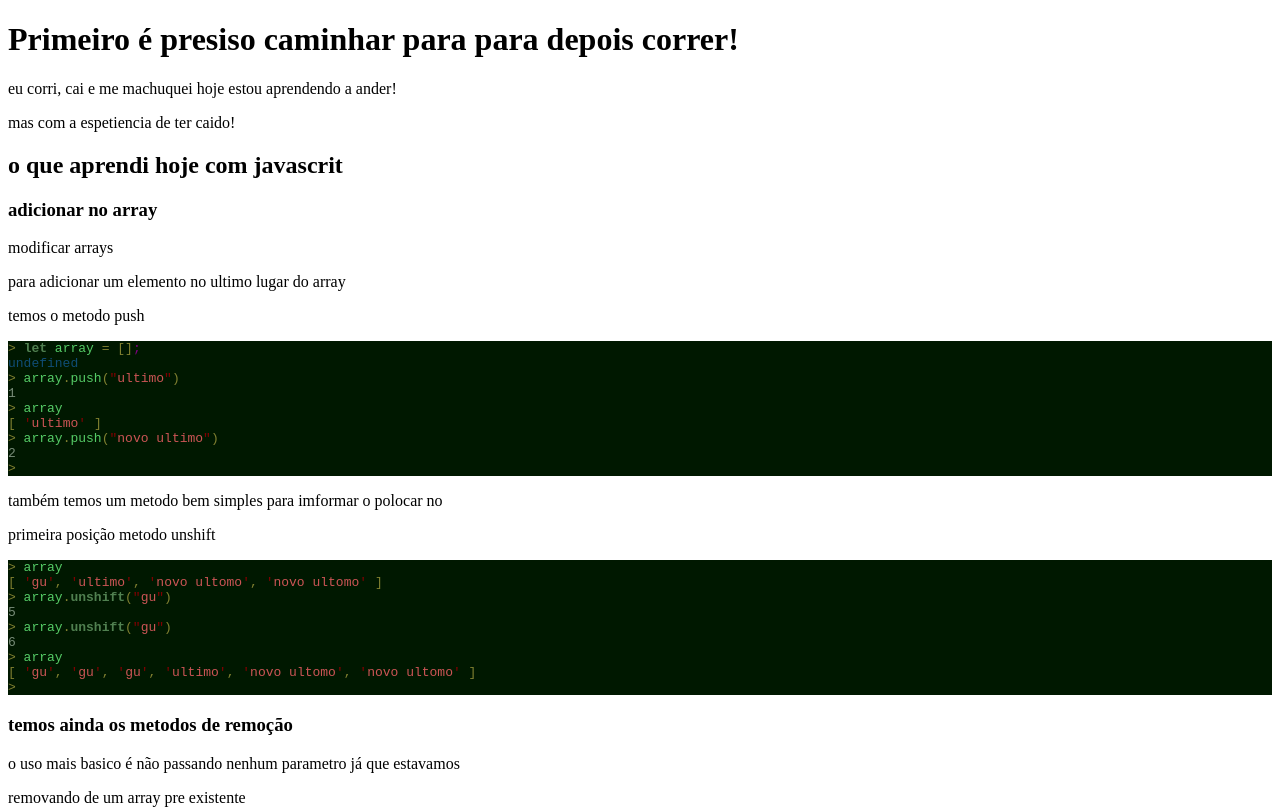
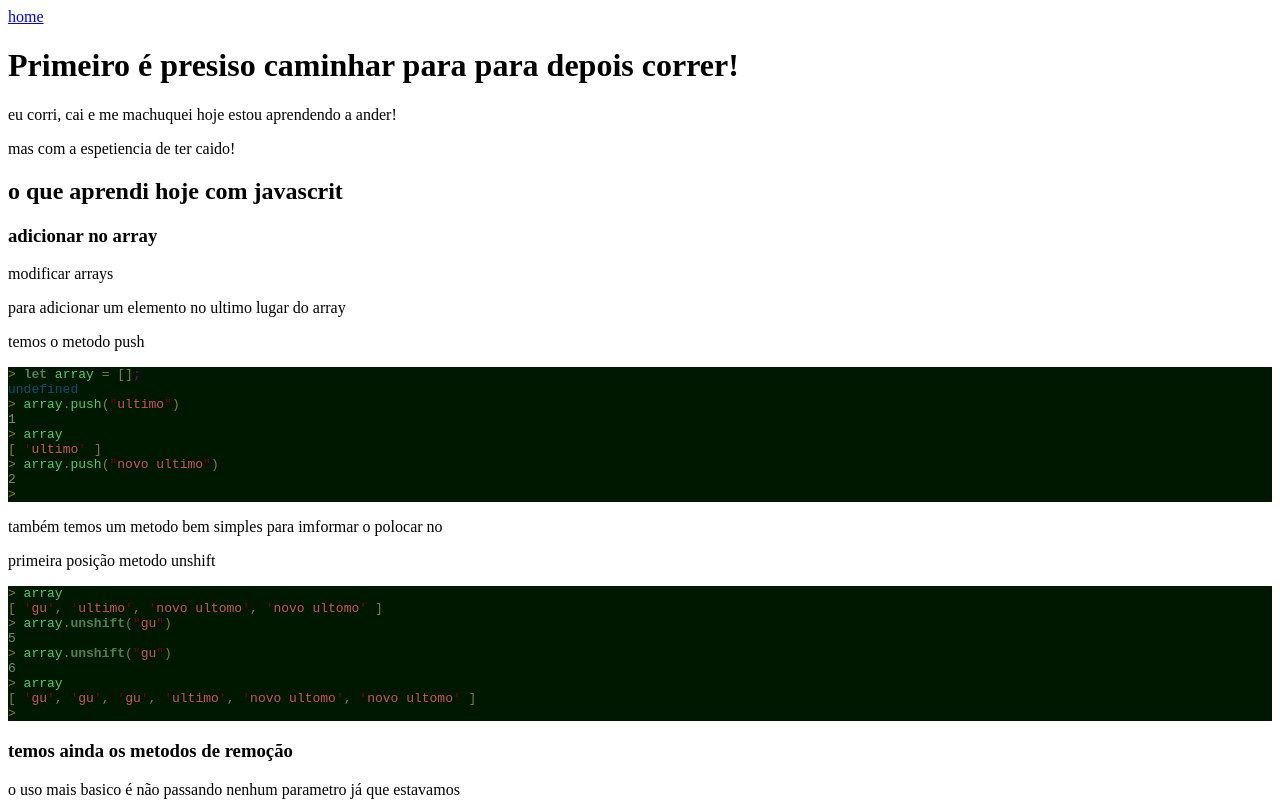
Before and after one commit to GustavoGarciaPereira/deploy-nuxt, a Nuxt app: page /js-legal in a window 1280 px wide. Shown: the top 809 px of the page. Built offline with nearby package versions, Linux system fonts and the light colour scheme.

Commit message:
link voltar

```diff
--- a/pages/js-legal.vue
+++ b/pages/js-legal.vue
@@ -1,5 +1,9 @@
 <template>
     <div>
+        <NuxtLink to='/'>
+            home
+        </NuxtLink>
+
         <h1>Primeiro é presiso caminhar para para depois correr!</h1>
         <div>
             <p>eu corri, cai e me machuquei hoje estou aprendendo a ander!</p>
```
